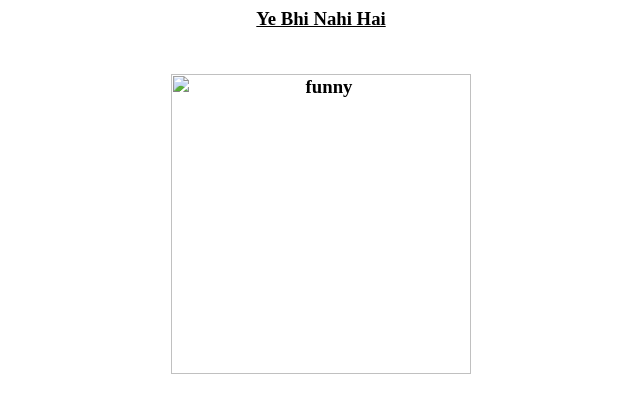
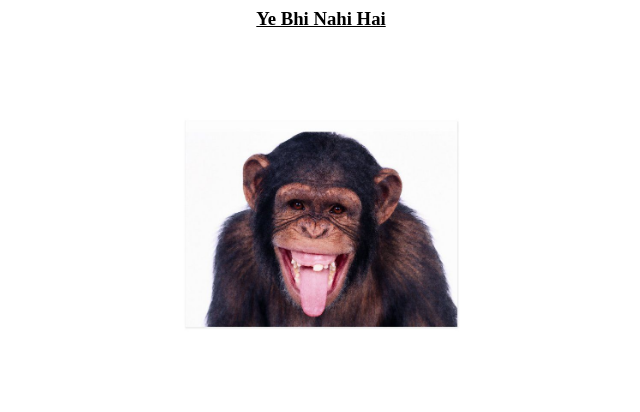
Before and after one commit to shivam2525-B/Basic-HTML, a plain HTML site: page exp.html in a window 1280 px wide. Shown: the whole page, without its empty margins (319-959 px from the left). Drawn offline with Linux system fonts and the light colour scheme.

Commit message:
Update exp.html

```diff
--- a/exp.html
+++ b/exp.html
@@ -10,7 +10,7 @@
         <h3><u>Ye Bhi Nahi Hai </u>
 
             <br><br><br>
-        <img src="/First Project/image.png" alt="funny" height="300">
+        <img src="/image.png" alt="funny" height="300">
 
         </h3>
     </body>
```
